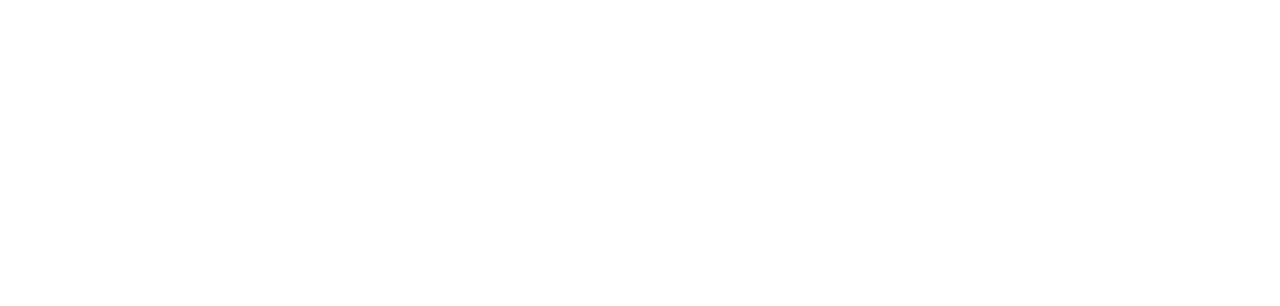
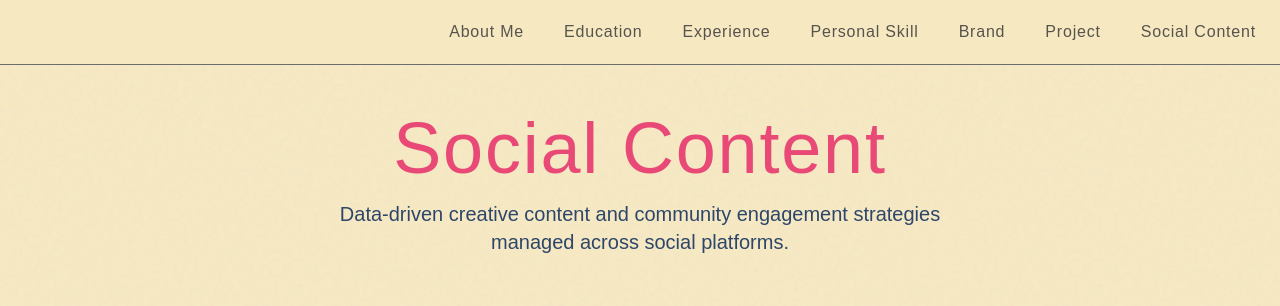
Before and after one commit to PaTuanas/MY-Portfolio, a Next.js app: page /social-content in a window 1280 px wide. Before the commit this address had no page. Shown: the top 306 px of the page. Built offline with nearby package versions, Linux system fonts and the light colour scheme; a web font is replaced by a local one.

Commit message:
Update page social

```diff
--- /dev/null
+++ b/src/app/social-content/page.tsx
@@ -0,0 +1,56 @@
+"use client";
+
+import Navbar from "@/components/Navbar";
+import FadeIn from "@/components/FadeIn";
+import CloudinaryImage from "@/components/CloudinaryImage";
+
+export default function SocialContentPage() {
+    const socialImages = [
+        "https://res.cloudinary.com/dyavs1cdn/image/upload/v1779006630/Cover_ol0gxx.png",
+        "https://res.cloudinary.com/dyavs1cdn/image/upload/v1779006631/Page1_jekkvy.png",
+        "https://res.cloudinary.com/dyavs1cdn/image/upload/v1779006631/Page2_mjm1wv.png",
+        "https://res.cloudinary.com/dyavs1cdn/image/upload/v1779006632/Page3_jni6qf.png",
+        "https://res.cloudinary.com/dyavs1cdn/image/upload/v1779006632/Page4_kieeak.png",
+        "https://res.cloudinary.com/dyavs1cdn/image/upload/v1779006632/Page5_a5xcnq.png",
+        "https://res.cloudinary.com/dyavs1cdn/image/upload/v1779006633/Page6_se3wil.png",
+    ];
+
+    return (
+        <div className="flex min-h-screen">
+            <Navbar />
+
+            <main className="flex-1 w-full pt-28 pb-24 px-4 md:px-8 max-w-6xl mx-auto">
+
+                {/* Header */}
+                <FadeIn>
+                    <div className="mb-16 md:mb-24 flex flex-col items-center">
+                        <h1 className="text-5xl md:text-7xl font-spray tracking-wide text-[#e84976] mb-4 text-center">
+                            Social Content
+                        </h1>
+                        <p className="text-center text-[#2d4669] text-base md:text-xl font-medium max-w-2xl">
+                            Data-driven creative content and community engagement strategies managed across social platforms.
+                        </p>
+                    </div>
+                </FadeIn>
+
+                {/* Gallery xếp dọc */}
+                <div className="flex flex-col gap-12 md:gap-24 items-center">
+                    {socialImages.map((src, index) => (
+                        <FadeIn key={index} className="w-full max-w-5xl">
+                            <div className="relative w-full aspect-video md:aspect-16/8 rounded-xl md:rounded-4xl overflow-hidden shadow-[0_20px_50px_rgba(0,0,0,0.1)] border border-white/50 bg-white/40 backdrop-blur-sm group">
+                                <CloudinaryImage
+                                    src={src}
+                                    alt={`Social content detail ${index + 1}`}
+                                    fill
+                                    className="object-contain p-2 md:p-4 transition-transform duration-700 group-hover:scale-[1.02]"
+                                    priority={index < 2}
+                                />
+                            </div>
+                        </FadeIn>
+                    ))}
+                </div>
+
+            </main>
+        </div>
+    );
+}
```
